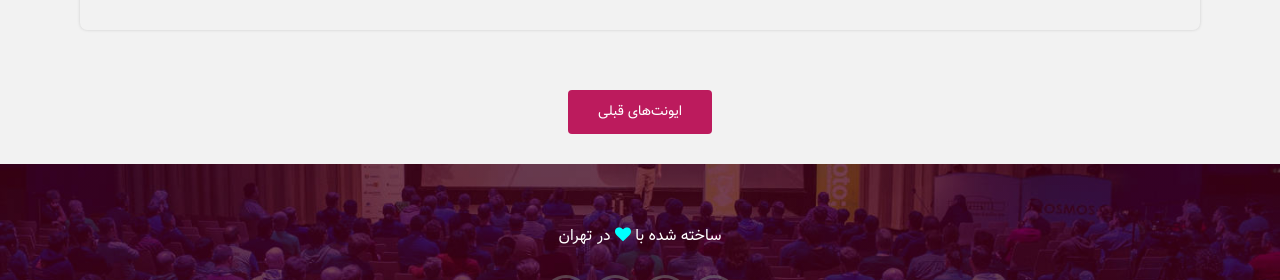
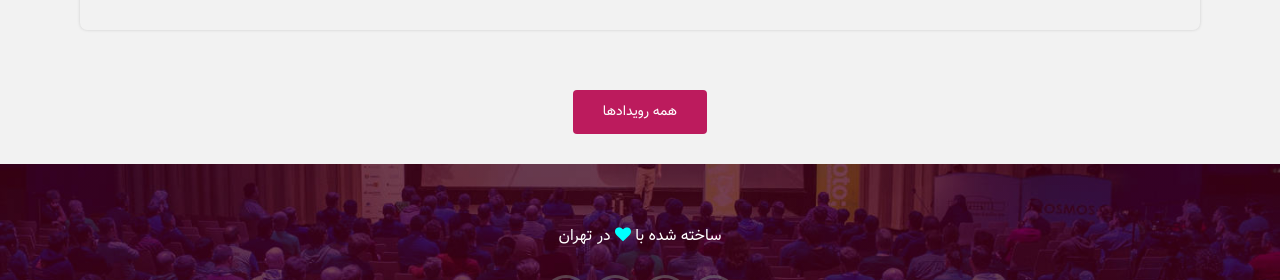
Before and after one commit to irlogcat/irlogcat.github.io, a Jekyll site: the page built from index.md, in a window 1280 px wide and 900 px high, scrolled down 5135 px. Shown: the part 516-796 px from the top of the window. Built offline with Jekyll 4.4.1, drawn with Linux system fonts in a browser that asks for light colours.

Commit message:
change some words

```diff
--- a/_layouts/events.html
+++ b/_layouts/events.html
@@ -19,10 +19,10 @@ layout: default
     {% if paginator.total_pages > 1 %}
     <div class="pager">
         {% if paginator.previous_page %}
-            <a class="button" href="{{ paginator.previous_page_path | prepend: site.baseurl | replace: '//', '/' }}">ایونت‌های جدیدتر</a>
+            <a class="button" href="{{ paginator.previous_page_path | prepend: site.baseurl | replace: '//', '/' }}">رویدادهای جدیدتر</a>
         {% endif %}
         {% if paginator.next_page %}
-            <a class="button" href="{{ paginator.next_page_path | prepend: site.baseurl | replace: '//', '/' }}">ایونت‌های قدیمی‌تر</a>
+            <a class="button" href="{{ paginator.next_page_path | prepend: site.baseurl | replace: '//', '/' }}">رویدادهای قدیمی‌تر</a>
         {% endif %}
     </div>
     {% endif %}
--- a/_layouts/home.html
+++ b/_layouts/home.html
@@ -40,7 +40,7 @@ layout: default
         {%endfor%}
     </div>
     <div class="pager">
-    <a class="button" href="/events" >ایونت‌های قبلی</a>
+    <a class="button" href="/events" >همه رویدادها</a>
 </div>
 </section>
 
```
Also changed, not shown: events.md (+1 -1 lines).
